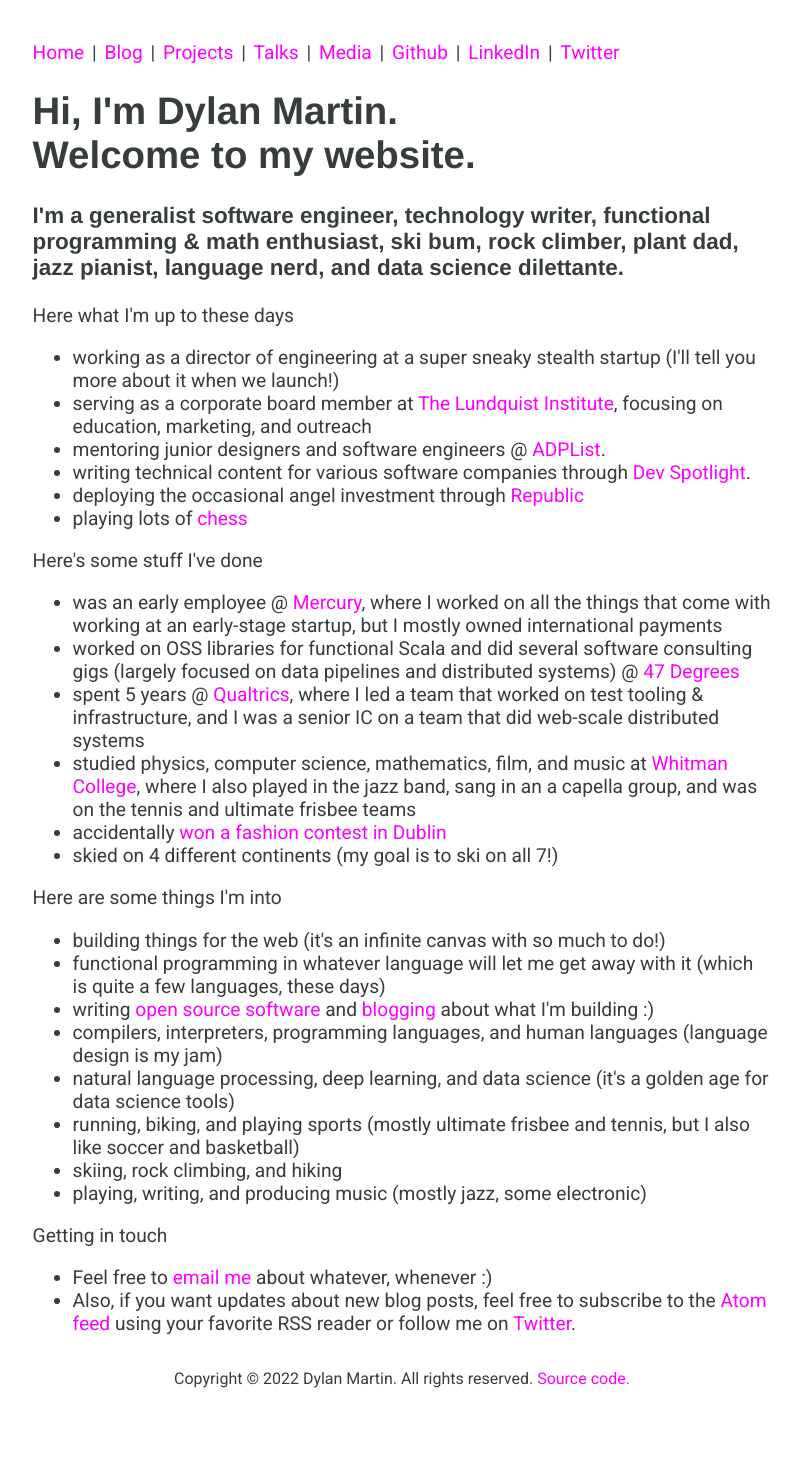
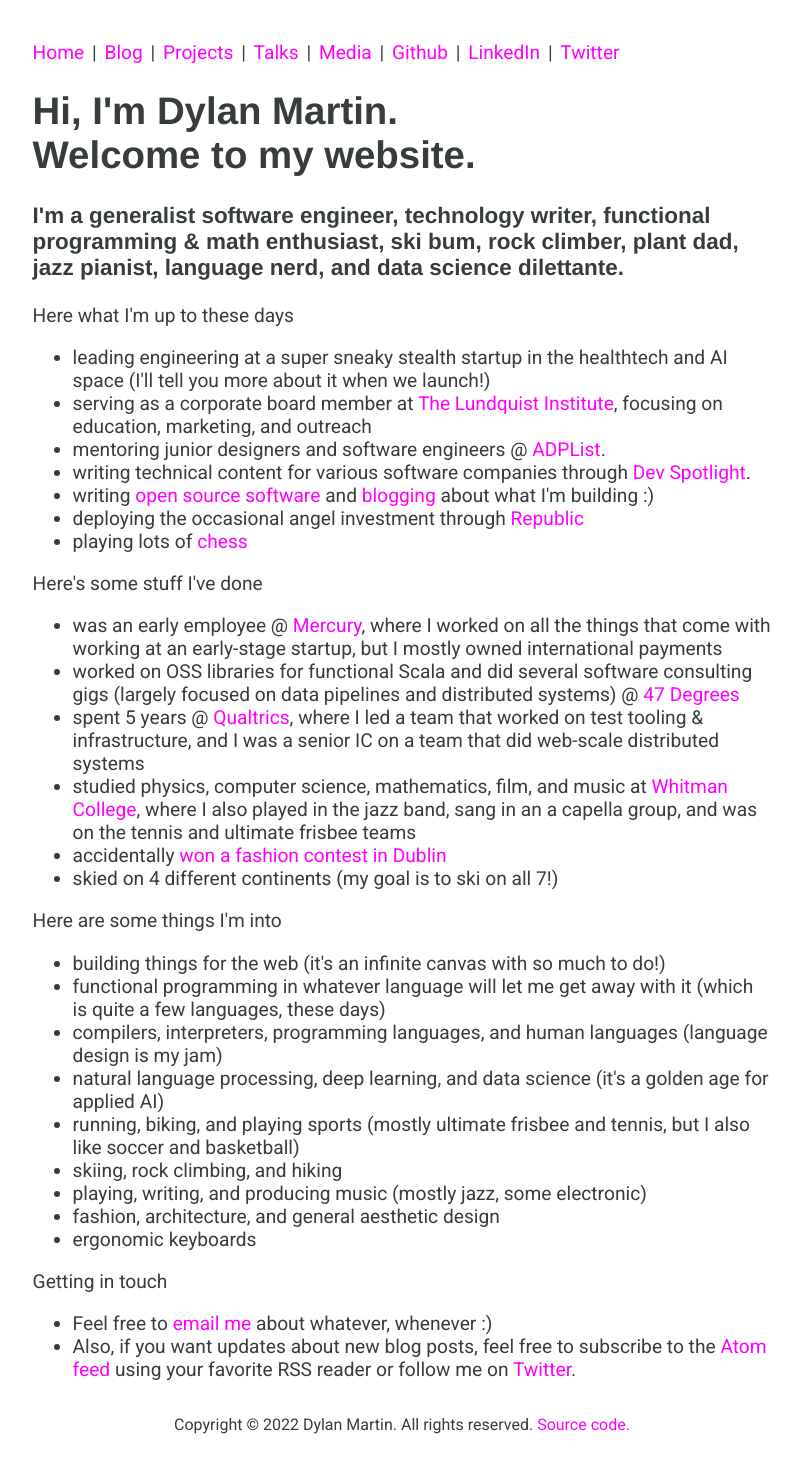
Before and after one commit to dmarticus/dmarticus.github.io, a Jekyll site: the page built from index.html, in a window 1280 px wide. Shown: the whole page, without its empty margins (238-1039 px from the left). Built offline with Jekyll 4.4.1, drawn with Linux system fonts in a browser that asks for light colours; comment, search, counter and statistics services are not loaded; before the commit the page ends 1433 px from its top, so only the background shows below that.

Commit message:
more stuff ig

```diff
--- a/index.html
+++ b/index.html
@@ -11,7 +11,7 @@
 
 <header>Here what I'm up to these days</header>
 <ul>
-  <li>working as a director of engineering at a super sneaky stealth startup (I'll tell you more about it when we launch!)</li>
+  <li>leading engineering at a super sneaky stealth startup in the healthtech and AI space (I'll tell you more about it when we launch!)</li>
   <li>serving as a corporate board member at <a href="https://lundquist.org/" rel="noreferrer" target="_blank">The
       Lundquist Institute</a>, focusing on education, marketing, and outreach</li>
   <li>mentoring junior designers and software engineers @ <a href="https://adplist.org/" rel="noreferrer"
@@ -19,6 +19,8 @@
   <li>writing technical content for various software companies through <a href="https://www.devspotlight.com/"
       rel="noreferrer" target="_blank">Dev
       Spotlight</a>.</li>
+  <li>writing <a href="https://github.com/dmarticus/" rel="noreferrer" target="_blank">open source software</a> and <a
+      href="/blog.html">blogging</a> about what I'm building :)</li>
   <li>deploying the occasional angel investment through <a href="https://republic.com/@hiro-antagonist" rel="noreferrer"
       target="_blank">Republic</a></li>
   <li>playing lots of <a href="https://lichess.org/@/dmarticus" rel="noreferrer" target="_blank">chess</a></li>
@@ -49,13 +51,14 @@
   <li>building things for the web (it's an infinite canvas with so much to do!)</li>
   <li>functional programming in whatever language will let me get away with it (which is quite a few languages, these
     days)</li>
-  <li>writing <a href="https://github.com/dmarticus/" rel="noreferrer" target="_blank">open source software</a> and <a href="/blog.html">blogging</a> about what I'm building :)</li>
   <li>compilers, interpreters, programming languages, and human languages (language design is my jam)</li>
-  <li>natural language processing, deep learning, and data science (it's a golden age for data science tools)</li>
+  <li>natural language processing, deep learning, and data science (it's a golden age for applied AI)</li>
   <li>running, biking, and playing sports (mostly ultimate frisbee and tennis, but I also like soccer and basketball)
   </li>
   <li>skiing, rock climbing, and hiking</li>
   <li>playing, writing, and producing music (mostly jazz, some electronic)</li>
+  <li>fashion, architecture, and general aesthetic design</li>
+  <li>ergonomic keyboards</li>
 </ul>
 
 <header>Getting in touch</header>
```
